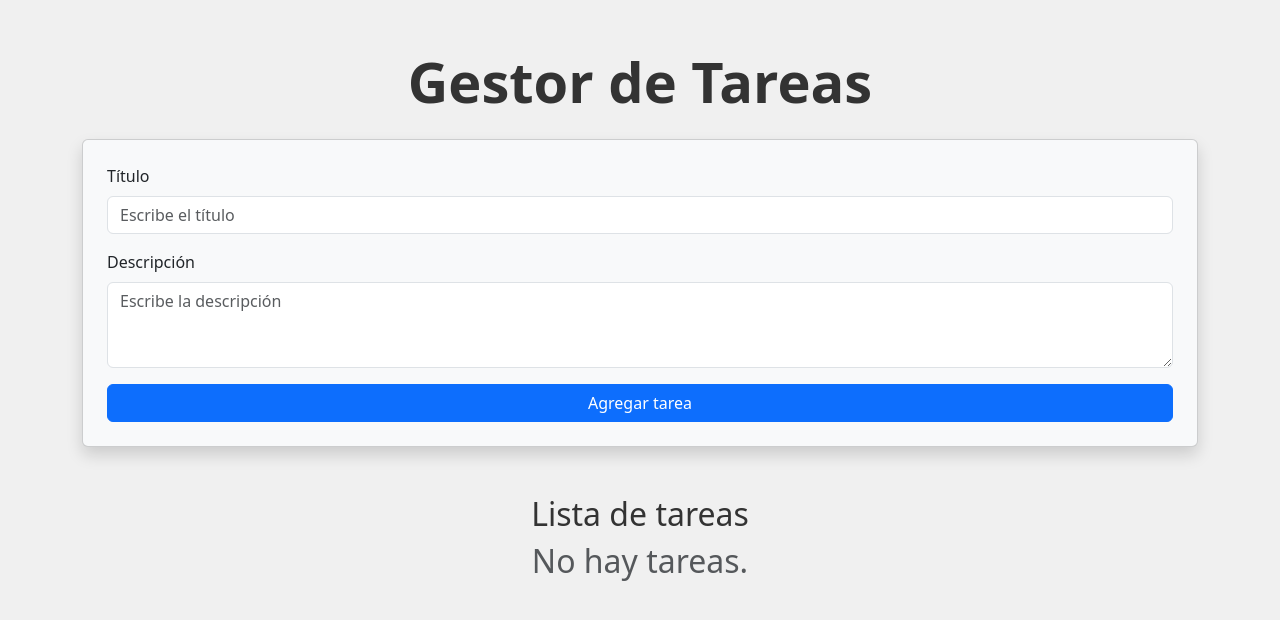
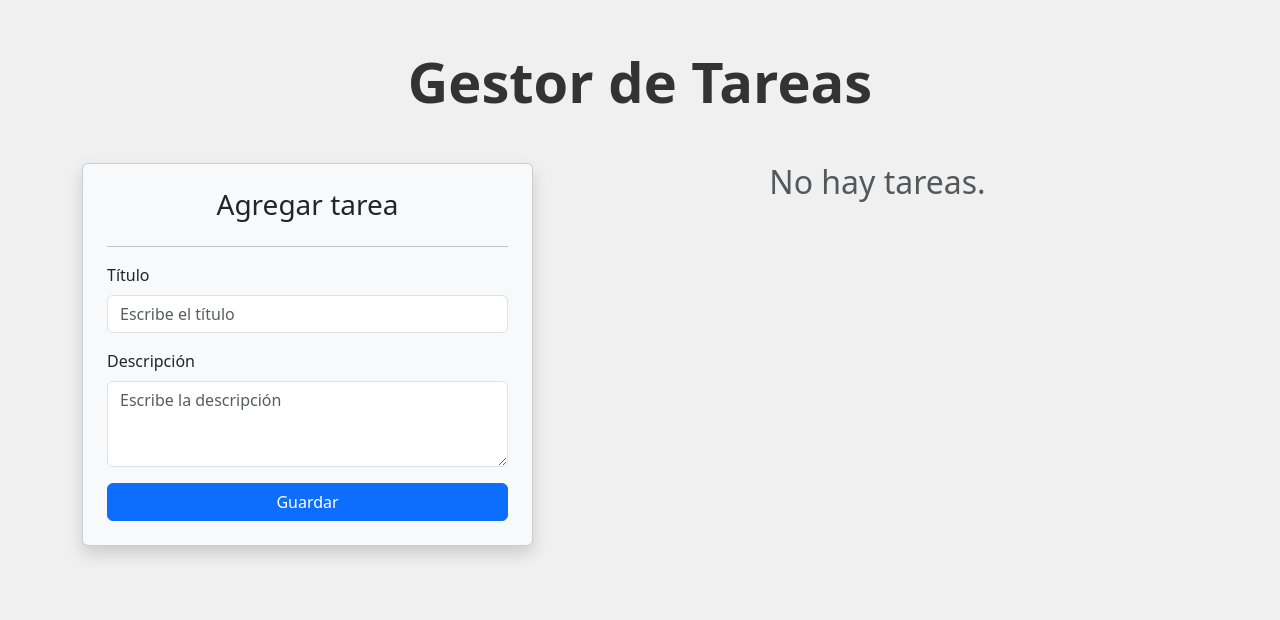
Before and after one commit to FrankSkep/tasks-app, a Django app: page /tasks/ in a window 1280 px wide. Shown: the top 620 px of the page. Run offline with Django 5.2, Linux system fonts and the light colour scheme; data that the repository does not hold is empty.

Commit message:
interface

```diff
--- a/tasks/static/main.css
+++ b/tasks/static/main.css
@@ -1,5 +1,3 @@
-/* main.css */
-
 body {
     background-color: #f0f0f0; /* Cambio de fondo a un tono más claro */
     color: #333; /* Color de texto más oscuro para mejor legibilidad */
--- a/tasks/templates/edit_task.html
+++ b/tasks/templates/edit_task.html
@@ -2,12 +2,12 @@
 
 {% block content %}
 <div class="container mt-5">
-    <h2 class="text-center">Editar Tarea</h2>
-
     <form method="POST">
         {% csrf_token %}
         <!-- Formulario -->
         <div class="card shadow p-4 mb-4 bg-light rounded">
+            <h3 class="text-center">Editar tarea</h3>
+            <hr>
             <div class="mb-3">
                 <label for="id_title" class="form-label">Título</label>
                 <input type="text" id="id_title" name="title" class="form-control" value="{{ form.title.value|default_if_none:'' }}" placeholder="Escribe el título" required>
--- a/tasks/templates/tasks.html
+++ b/tasks/templates/tasks.html
@@ -11,14 +11,17 @@
 <body>
     <div class="container mt-5">
 
-        <div class="text-center mb-4">
+        <div class="text-center mb-5">
             <h1 class="display-4 fw-bold">Gestor de Tareas</h1>
         </div>
 
         {% block content %}
+        <div class="row">
+            <!-- Formulario de agregar tarea -->
+            <div class="col-md-5">
                 <div class="card shadow p-4 mb-5 bg-light rounded">
-            <!-- <h3 class="text-center">Agregar tarea</h3> -->
-            <!-- <hr> -->
+                    <h3 class="text-center">Agregar tarea</h3>
+                    <hr>
                     <form action="{% url 'create_task' %}" method="POST">
                         {% csrf_token %}
                         <div class="mb-3">
@@ -29,11 +32,13 @@
                             <label for="description" class="form-label">Descripción</label>
                             <textarea id="description" name="description" class="form-control" rows="3" placeholder="Escribe la descripción" required></textarea>
                         </div>
-                <button class="btn btn-primary w-100">Agregar tarea</button>
+                        <button class="btn btn-primary w-100">Guardar</button>
                     </form>
                 </div>
+            </div>
 
-        <h2 class="text-center">Lista de tareas</h2>
+            <!-- Lista de tareas -->
+            <div class="col-md-7">
                 {% for task in tasks %}
                     <div class="card mb-3 shadow-sm task-card">
                         <div class="card-body">
@@ -49,13 +54,15 @@
                                     {% csrf_token %}
                                     <button class="btn btn-danger">Eliminar</button>
                                 </form>
+
                             </div>
                         </div>
                     </div>
                 {% empty %}
                     <h2 class="text-center text-muted">No hay tareas.</h2>
                 {% endfor %}
-
+            </div>
+        </div>
         {% endblock %}
     </div>
     <script src="https://cdn.jsdelivr.net/npm/bootstrap@5.3.3/dist/js/bootstrap.bundle.min.js"></script>
```
Lines whose indentation alone changed are shown as unchanged.
